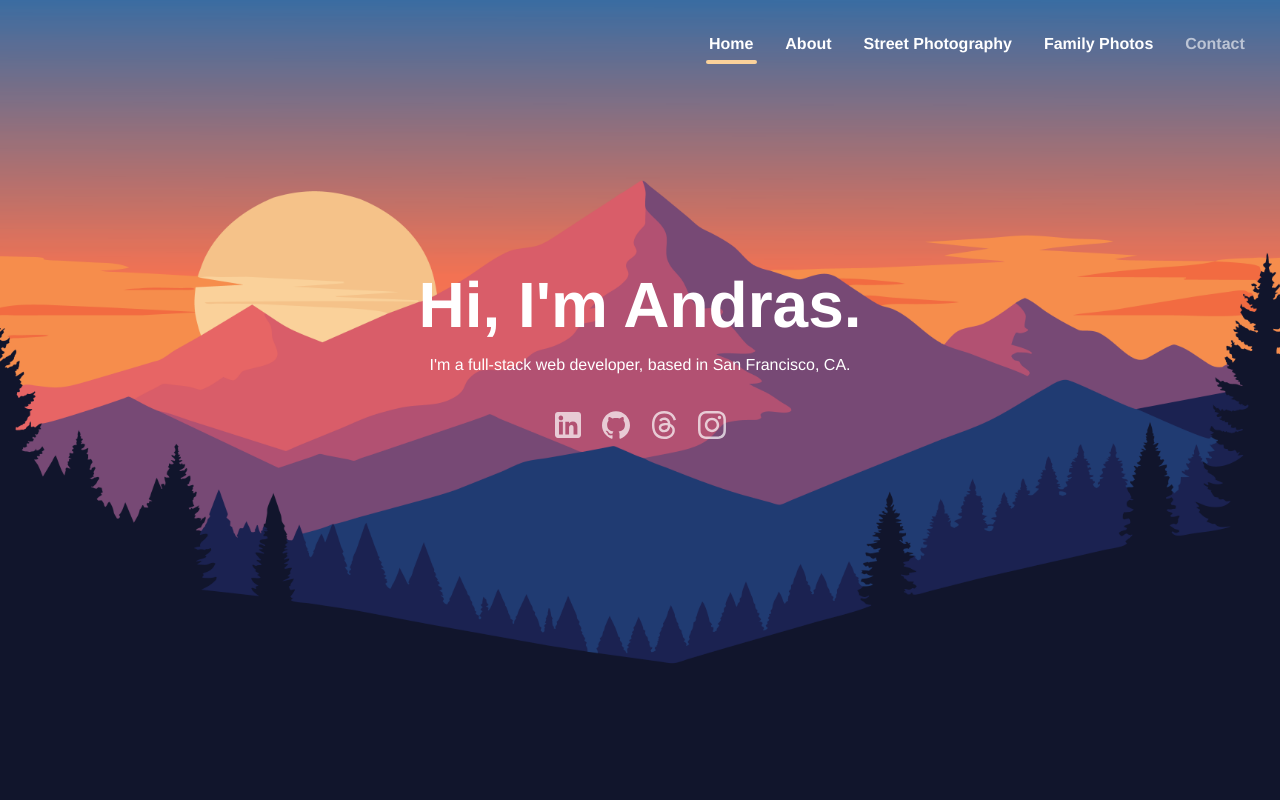
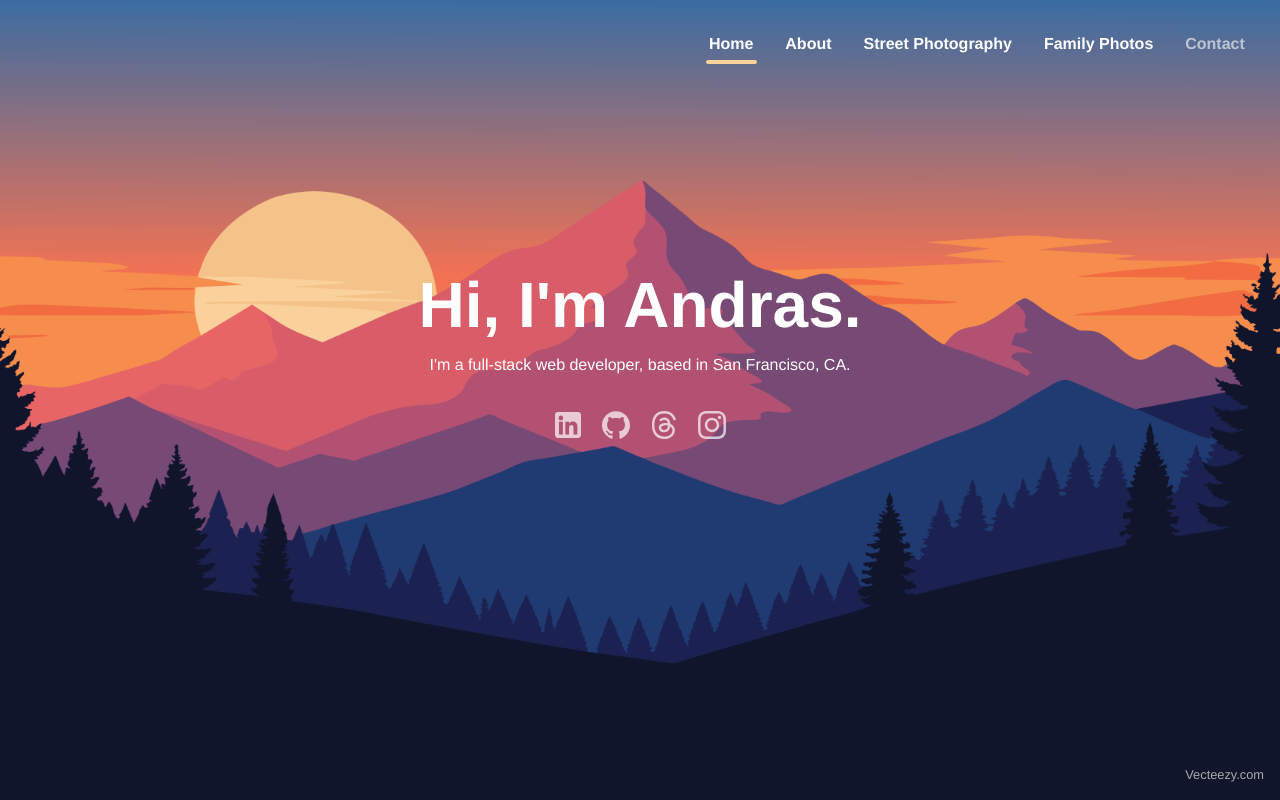
Before and after one commit to nemeseri/family-site-reactjs, a React (Vite) app: page / in a window 1280 px wide. Built offline with nearby package versions, Linux system fonts and the light colour scheme; no server answers.

Commit message:
Attribution added for background image

```diff
--- a/src/assets/home.css
+++ b/src/assets/home.css
@@ -28,6 +28,14 @@
   margin: 0 0 2rem;
 }
 
+#Attribution {
+  position: absolute;
+  bottom: 1rem;
+  right: 1rem;
+  font-size: 0.8rem;
+  text-decoration: none;
+}
+
 @media only screen and (max-width: 767px) {
   #Welcome h1 {
     font-size: 3rem;
--- a/src/components/Layout.tsx
+++ b/src/components/Layout.tsx
@@ -1,5 +1,5 @@
-import { Link, useRouterState } from "@tanstack/react-router";
-import EmailLink from "./EmailLink";
+import { Link, useRouterState } from '@tanstack/react-router';
+import EmailLink from './EmailLink';
 
 type LayoutProps = {
   children: React.ReactElement;
@@ -9,13 +9,14 @@ export default function Layout({ children }: LayoutProps) {
   const router = useRouterState();
 
   return (
-    <div id="Layout" className={router.location.href.slice(1) || 'home'}>
-      <header id="SiteHeader">
+    <>
+      <div id='Layout' className={router.location.href.slice(1) || 'home'}>
+        <header id='SiteHeader'>
             <nav>
-              <Link to="/">Home</Link>
-              <Link to="/about">About</Link>
-              <Link to="/street-photography">Street Photography</Link><br className='display-under-620' />
-              <Link to="/family-photos">Family Photos</Link>
+                <Link to='/'>Home</Link>
+                <Link to='/about'>About</Link>
+                <Link to='/street-photography'>Street Photography</Link><br className='display-under-620' />
+                <Link to='/family-photos'>Family Photos</Link>
                 {/* todo: add email form */}
                 <EmailLink>Contact</EmailLink>
             </nav>
@@ -23,9 +24,9 @@ export default function Layout({ children }: LayoutProps) {
         <main>
             {children}
         </main>
-      {/*<footer id="SiteFooter">
-
-      </footer>*/}
       </div>
+      {!router.location.href.slice(1) &&
+        <a href='https://vecteezy.com' target='_blank' id='Attribution' title='Background image downloaded from Vecteezy.com'>Vecteezy.com</a>}
+    </>
   );
 }
```
Lines whose indentation alone changed are shown as unchanged.
